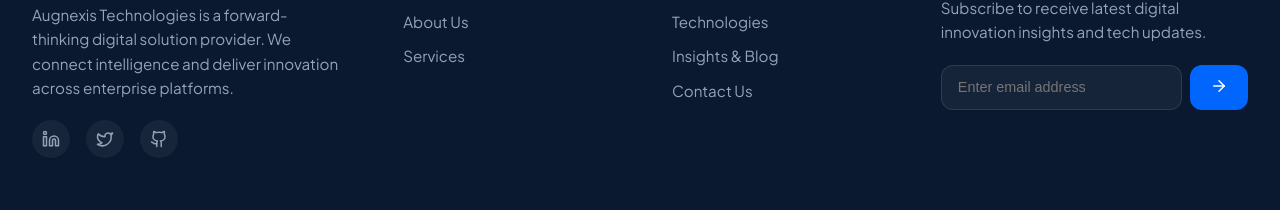
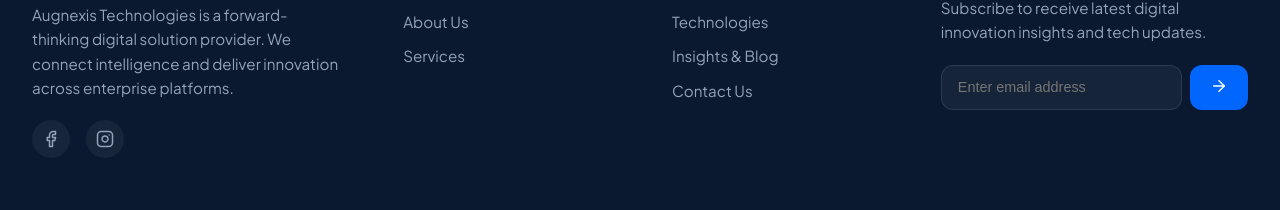
Before and after one commit to kanhaVerse05/Augnexis_website, a Next.js app: page / in a window 1280 px wide. Shown: the part 5284-5494 px from the top of the page. Built offline with nearby package versions, Linux system fonts and the light colour scheme.

Commit message:
chore: replaced footer social links with Facebook and Instagram

```diff
--- a/src/components/Footer.js
+++ b/src/components/Footer.js
@@ -1,7 +1,7 @@
 "use client";
 
 import Link from "next/link";
-import { Mail, Phone, MapPin, Linkedin, Twitter, Github, ArrowRight } from "lucide-react";
+import { Mail, Phone, MapPin, Facebook, Instagram, ArrowRight } from "lucide-react";
 
 export default function Footer() {
   const currentYear = new Date().getFullYear();
@@ -23,9 +23,8 @@ export default function Footer() {
               Augnexis Technologies is a forward-thinking digital solution provider. We connect intelligence and deliver innovation across enterprise platforms.
             </p>
             <div className="footer-socials">
-              <a href="#" className="social-link" aria-label="LinkedIn"><Linkedin size={18} /></a>
-              <a href="#" className="social-link" aria-label="Twitter"><Twitter size={18} /></a>
-              <a href="#" className="social-link" aria-label="GitHub"><Github size={18} /></a>
+              <a href="https://www.facebook.com/augnexis/" target="_blank" rel="noopener noreferrer" className="social-link" aria-label="Facebook"><Facebook size={18} /></a>
+              <a href="https://www.instagram.com/augnexis/" target="_blank" rel="noopener noreferrer" className="social-link" aria-label="Instagram"><Instagram size={18} /></a>
             </div>
           </div>
 
```
